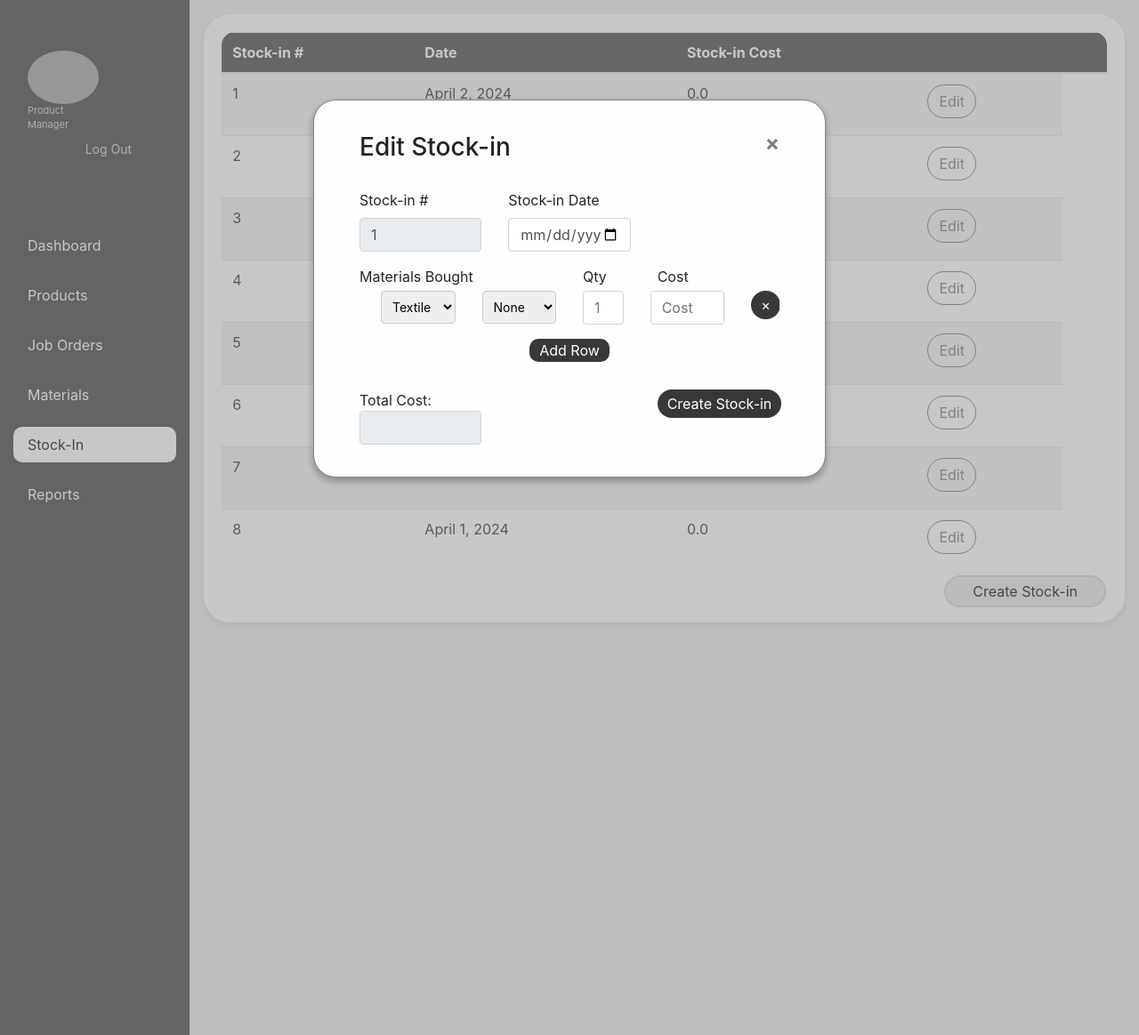
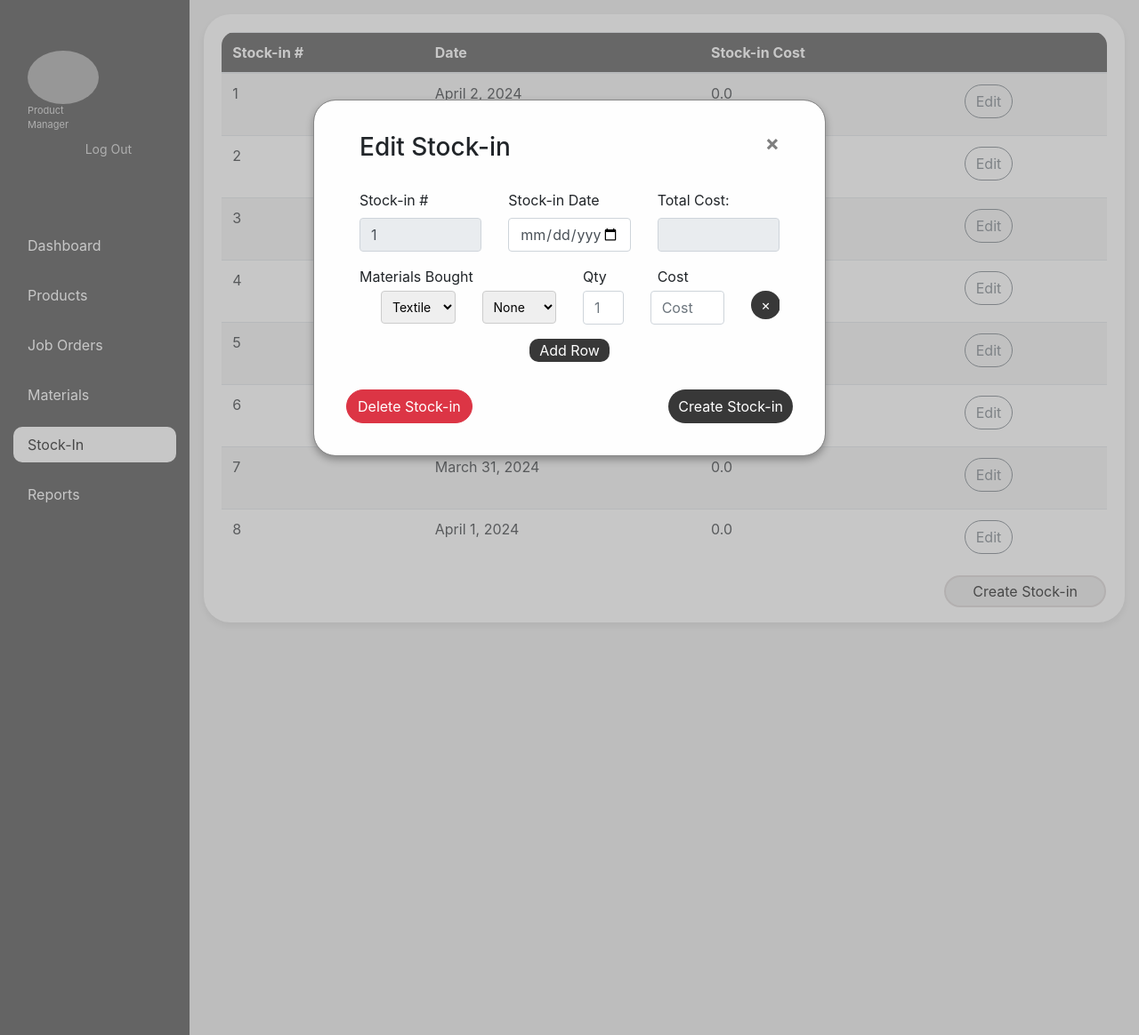
Before and after one commit to firefirefire17/BAD-Project, a Django app: page /stock_in/ in a window 1280 px wide, after a click on "Edit". Shown: the part 80-1244 px from the top of the page at 89% size. Run offline with Django 5.2, Linux system fonts and the light colour scheme; a user stored in the database is signed in; data comes from the database, SQL or seed files in the repository; both versions use the stored data as it was after the commit; some libraries are stand-ins or nearby versions; grey boxes are pictures that could not be loaded.

Commit message:
stock in ui edits
waiting for other functions

```diff
--- a/CLEAR/templates/CLEAR/stock_in.html
+++ b/CLEAR/templates/CLEAR/stock_in.html
@@ -16,12 +16,11 @@
     <div class="card main-card">
         <div class="table-responsive card"
             style="overflow-y: scroll; border-radius: 15px; box-shadow: none; height: 90%; margin-bottom: 13px;">
-            <table class="table table-hover table-striped" style="border-radius: 40px;">
+            <table class="table table-hover table-striped" style="border-radius: 40px; width: auto;">
                 <thead class="sticky-top" style="background-color: #3f3e3e; color: #ffffff;">
                     <th scope="col"> Stock-in #</th>
                     <th scope="col"> Date</th>
                     <th scope="col"> Stock-in Cost </th>
-                    <th scope="col"></th>
                     <th scope="col"></th>
                 </thead>
                 <tbody>
@@ -57,6 +56,10 @@
                                             <div class="col-4">
                                                 <label for="date">Stock-in Date</label>
                                                 <input type="date" class="date form-control" name="date" value="{{stockIn_data.stock_in.transaction_date}}">
+                                            </div>
+                                            <div class="col-4">
+                                                <label for="total_cost" class="mb-2">Total Cost:</label>
+                                                <input type="number" class="total_cost form-control" name="total_cost" readonly>
                                             </div>
                                         </div>
                                         <div class="row mt-3">
@@ -104,16 +107,11 @@
                                         <div class="row justify-content-center mt-3">
                                             <button type="button" class="btn dark-button x-button addStock_add" data-counter="1">Add Row</button>
                                         </div>
-                                        <div class="row pt-3" style="margin-top: 15px;">
-                                            <div class="col-4 mr-auto">
-                                                <label for="total_cost" class="mb-0">Total Cost:</label>
-                                                <input type="number" class="total_cost form-control" name="total_cost" readonly>
-                                            </div>
-                                            <div class="col-4 ml-auto text-right">
+                                        <div class="row pt-3" style="margin-top: 15px; display: flexbox; justify-content: space-between;">
+                                                <button type="button" class="btn btn-danger" data-toggle="modal" data-target="" style="border-radius: 35px; max-height: fit-content;">Delete Stock-in</button>
                                                 <button type="button" class="btn dark-button" data-toggle="modal"
                                                     data-target="#confirm-modal"> Create Stock-in
                                                 </button>
-                                            </div>
                                         </div>
                                     </div>
                                 </div>
@@ -210,6 +208,10 @@
                             <label for="date">Stock-in Date</label>
                             <input type="date" class="date form-control" name="date">
                         </div>
+                        <div class="col-4">
+                            <label for="total_cost" class="mb-2">Total Cost:</label>
+                            <input type="number" class="total_cost form-control" name="total_cost" readonly>
+                        </div>
                     </div>
                     <div class="row mt-3">
                         <div class="col-6">
@@ -257,10 +259,6 @@
                         <button type="button" class="btn dark-button x-button addStock_add" data-counter="1">Add Row</button>
                     </div>
                     <div class="row pt-3" style="margin-top: 15px;">
-                        <div class="col-4 mr-auto">
-                            <label for="total_cost" class="mb-0">Total Cost:</label>
-                            <input type="number" class="total_cost form-control" name="total_cost" readonly>
-                        </div>
                         <div class="col-4 ml-auto text-right">
                             <button type="button" class="btn dark-button" data-toggle="modal"
                                 data-target="#confirm-modal"> Create Stock-in
```
Also changed, not shown: db.sqlite3.
